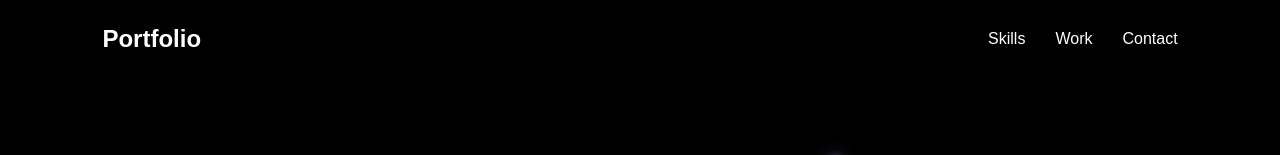
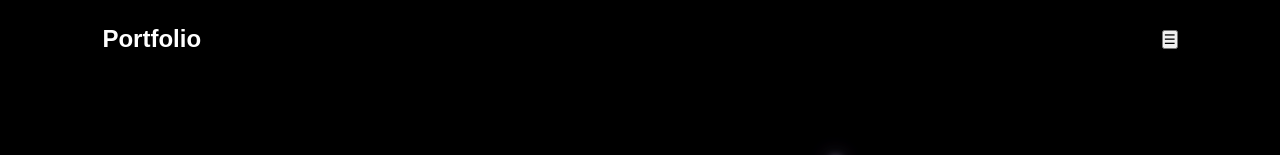
Before and after one commit to ayeshachyy01/My-Portfolio, a React (Vite) app: page / in a window 1280 px wide. Shown: the top 155 px of the page. Built offline with nearby package versions, Linux system fonts and the light colour scheme.

Commit message:
Update Navbar.jsx

```diff
--- a/src/components/Navbar.jsx
+++ b/src/components/Navbar.jsx
@@ -1,12 +1,51 @@
-function Navbar({ onSkillsClick, onWorkClick, onContactClick }) {
+import { useState } from 'react'
+
+function Navbar({ onSkillsClick, onWorkClick, onEducationClick, onContactClick }) {
+    const [menuOpen, setMenuOpen] = useState(false)
+
     return (
         <nav className="navbar">
             <h2 className="logo">Portfolio</h2>
 
-            <div className="nav-links">
-                <button onClick={onSkillsClick}>Skills</button>
-                <button onClick={onWorkClick}>Work</button>
-                <button onClick={onContactClick}>Contact</button>
+            <div className="menu-container">
+                <button
+                    className="menu-button"
+                    onClick={() => setMenuOpen(!menuOpen)}
+                >
+                    ☰
+                </button>
+
+                {menuOpen && (
+                    <div className="dropdown-menu">
+                        <button onClick={() => {
+                            onSkillsClick()
+                            setMenuOpen(false)
+                        }}>
+                            Skills
+                        </button>
+
+                        <button onClick={() => {
+                            onWorkClick()
+                            setMenuOpen(false)
+                        }}>
+                            Work
+                        </button>
+
+                        <button onClick={() => {
+                            onEducationClick()
+                            setMenuOpen(false)
+                        }}>
+                            Education
+                        </button>
+
+                        <button onClick={() => {
+                            onContactClick()
+                            setMenuOpen(false)
+                        }}>
+                            Contact
+                        </button>
+                    </div>
+                )}
             </div>
         </nav>
     )
```
